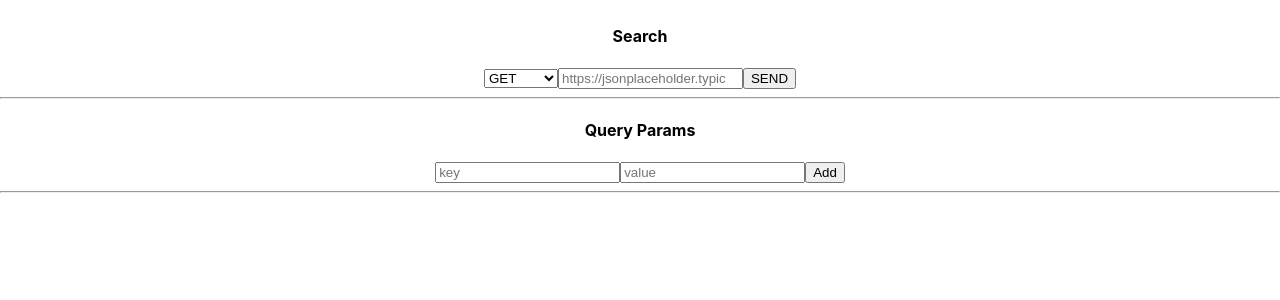
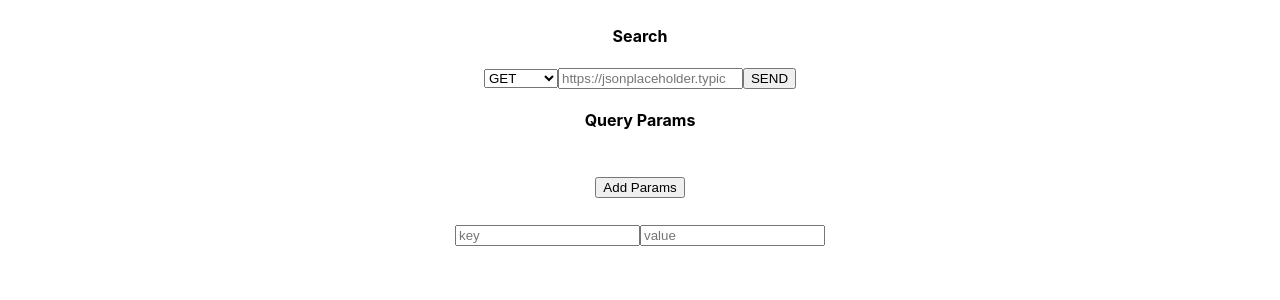
Before and after one commit to BrianARuff/postman-clone, a React (Create React App) app: page / in a window 1280 px wide. Shown: the top 300 px of the page. Built offline with nearby package versions, Linux system fonts and the light colour scheme.

Commit message:
updated functionality of adding params, and updated styling of adding params, will do del param next

```diff
--- a/src/Components/AddQueryParamButton/AddQueryParamButton.tsx
+++ b/src/Components/AddQueryParamButton/AddQueryParamButton.tsx
@@ -7,8 +7,15 @@ function AddQueryParamButton(props: any) {
     e.preventDefault();
     const { setKeyValueToTotal } = props;
     setKeyValueToTotal();
+    props.addInputToState(Math.random() * 1000000);
   };
-  return <button onClick={handleSetKeyValueToTotal}>Add</button>;
+  return (
+    <>
+      <button style={{ margin: "1.6rem 0" }} onClick={handleSetKeyValueToTotal}>
+        Add Params
+      </button>
+    </>
+  );
 }
 
 const mapStateToProps = (state: any) => {
--- a/src/Components/QueryParams/QueryParams.tsx
+++ b/src/Components/QueryParams/QueryParams.tsx
@@ -5,8 +5,32 @@ import { setQueryParamsKey } from "../../redux/actions/setQueryParamsKey";
 import AddQueryParamButton from "../AddQueryParamButton/AddQueryParamButton";
 import "./QueryParams";
 import content from "../../content.json";
+import { useState } from "react";
 
 function QueryParams(props: any) {
+  const [inputs, setInputs] = useState<any[]>([]);
+
+  function addInputToState(index: number) {
+    const inputField = (
+      <div style={{ margin: "1.6rem 0" }} key={index}>
+        <input
+          onChange={handleSetQueryParamsKey}
+          type="text"
+          placeholder="key"
+          name="keyValue"
+        />
+        <input
+          onChange={handleSetQueryParamsValue}
+          type="text"
+          placeholder="value"
+          name="value"
+        />
+        <br />
+      </div>
+    );
+    setInputs(() => [...inputs, inputField]);
+  }
+
   const handleSetQueryParamsKey = (e: any) => {
     const { setQueryParamsKey } = props;
     setQueryParamsKey({
@@ -21,32 +45,13 @@ function QueryParams(props: any) {
     });
   };
 
-  const { total } = props;
-  const tupleTotal = total.reduce(function (r: any[][], a: [], i: number) {
-    if (i % 2) {
-      r[r.length - 1].push(a);
-    } else {
-      r.push([a]);
-    }
-    return r;
-  }, []);
-
   const { queryParams } = content;
-  const { header, keyValuePair } = queryParams;
+  const { header } = queryParams;
 
   return (
     <div style={{ textAlign: "center" }}>
-      <hr />
       <h4 style={{ textAlign: "center" }}>{header}</h4>
-      <ul>
-        {tupleTotal.map((items: []) => {
-          return (
-            <p>
-              {keyValuePair} {JSON.stringify(items, null, 2)}
-            </p>
-          );
-        })}
-      </ul>
+      <AddQueryParamButton addInputToState={addInputToState} /> <br />
       <input
         onChange={handleSetQueryParamsKey}
         type="text"
@@ -59,8 +64,9 @@ function QueryParams(props: any) {
         placeholder="value"
         name="value"
       />
-      <AddQueryParamButton />
-      <hr />
+      {inputs.map((input) => {
+        return { ...input };
+      })}
     </div>
   );
 }
--- a/src/redux/reducers/queryParamReducer.ts
+++ b/src/redux/reducers/queryParamReducer.ts
@@ -31,7 +31,7 @@ export const queryParamReducer = (state = initState, action: Action) => {
     case ADD_KEY_VALUE_TO_TOTAL:
       return {
         ...state,
-        total: [...state.total, state.keyValue, state.value],
+        total: [...state.total, { [state.keyValue]: state.value }],
         keyValue: "",
         value: "",
       };
```
